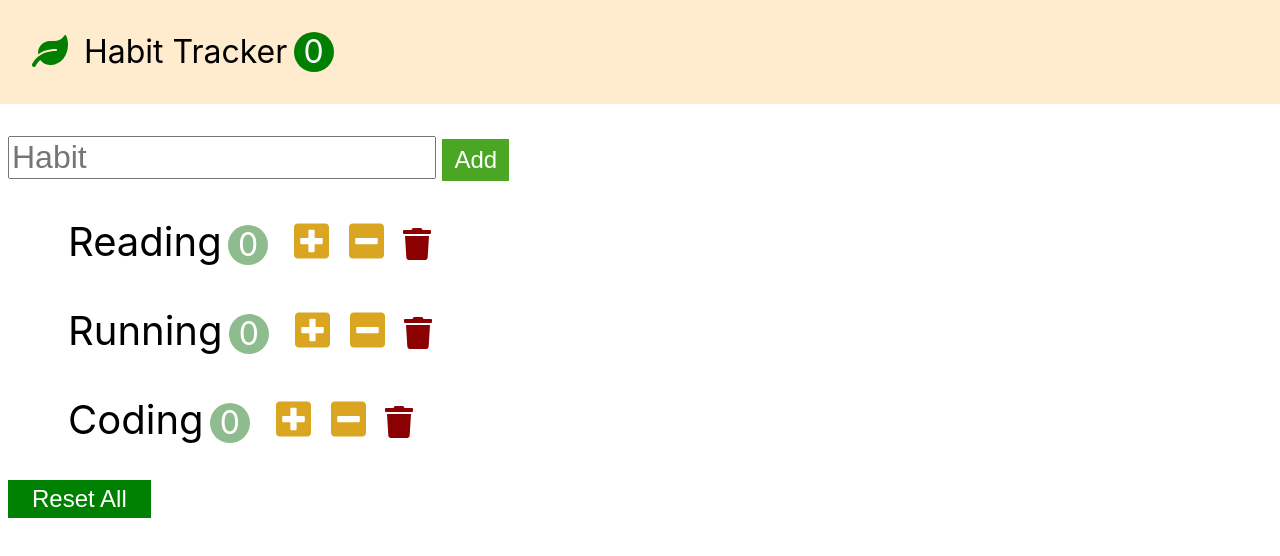
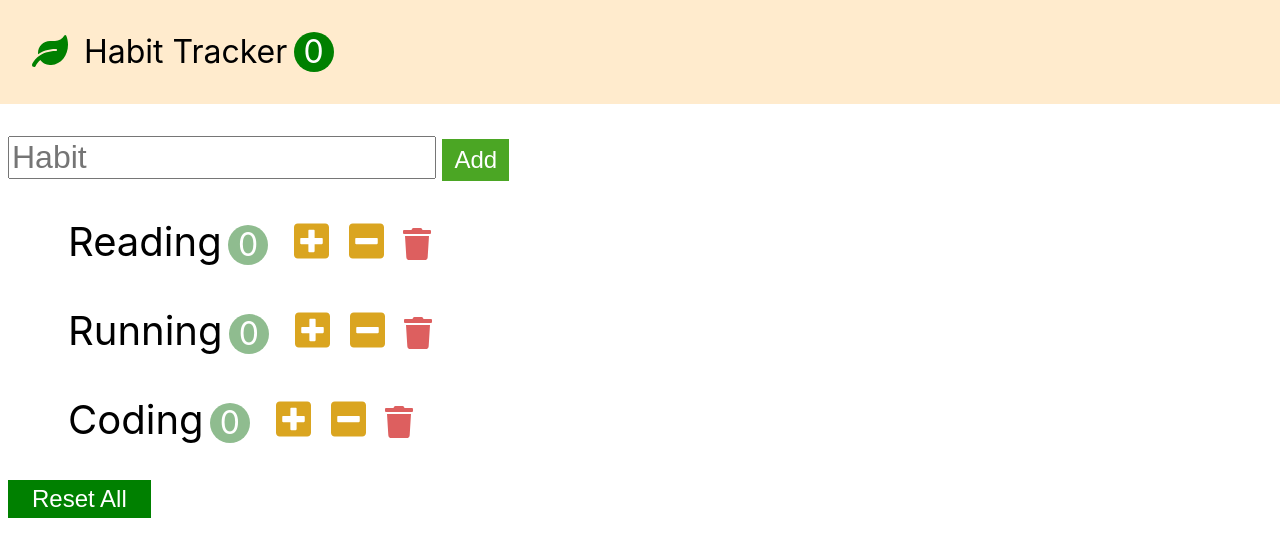
Before and after one commit to SeanLee0033/React_habit_tracker, a React (Create React App) app: page / in a window 1280 px wide. Shown: the top 556 px of the page. Built offline with nearby package versions, Linux system fonts and the light colour scheme.

Commit message:
Update app.css

```diff
--- a/src/app.css
+++ b/src/app.css
@@ -90,7 +90,7 @@ button {
 
 .habit-delete {
   font-size: 2rem;
-  color: darkred;
+  color: rgb(221, 95, 95);
 }
 
 .habits-reset {
```
